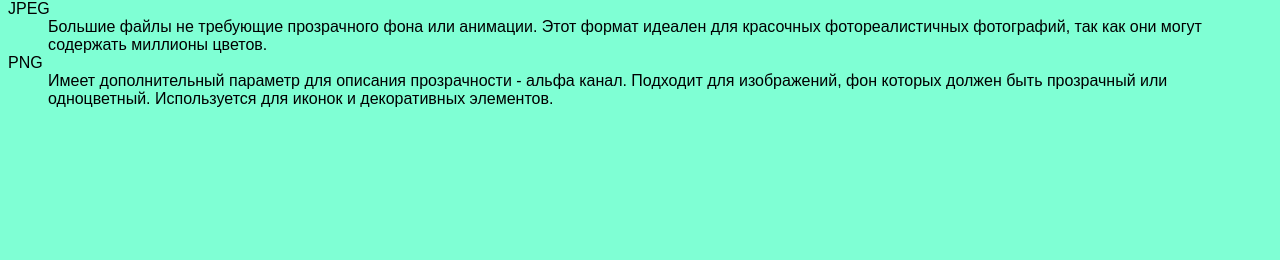
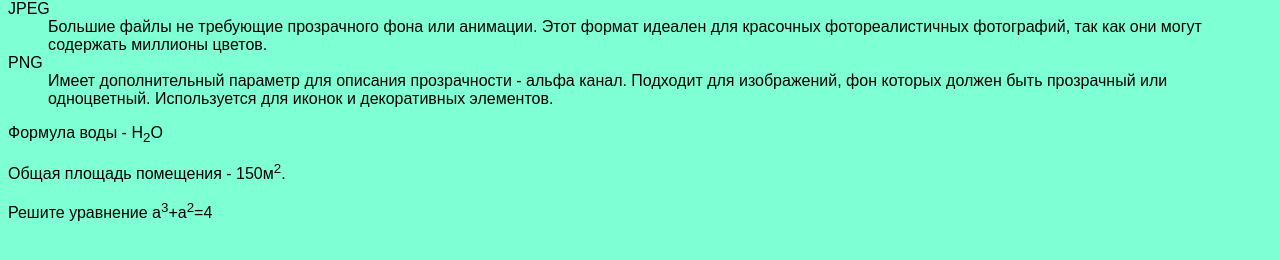
Before and after one commit to Svetlana-Pishchulina/github-skill, a plain HTML site: page index.html in a window 1280 px wide. Shown: the part 84-344 px from the top of the page. Drawn offline with Linux system fonts and the light colour scheme.

Commit message:
init body

```diff
--- a/index.html
+++ b/index.html
@@ -28,5 +28,12 @@
           одноцветный. Используется для иконок и декоративных элементов.
         </dd>
         </dl>
+
+        <p>Формула воды  - H<sub>2</sub>O</p>
+
+<p>Общая площадь помещения - 150м<sup>2</sup>.</p>
+
+<p>Решите уравнение a<sup>3</sup>+a<sup>2</sup>=4</p>
+
 </body>
 </html>
```
